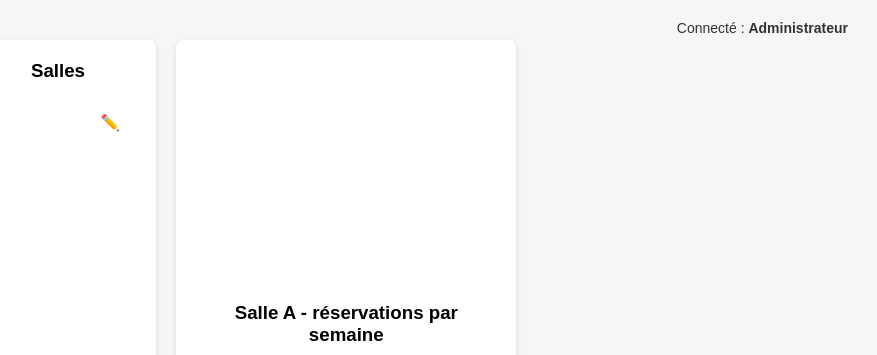
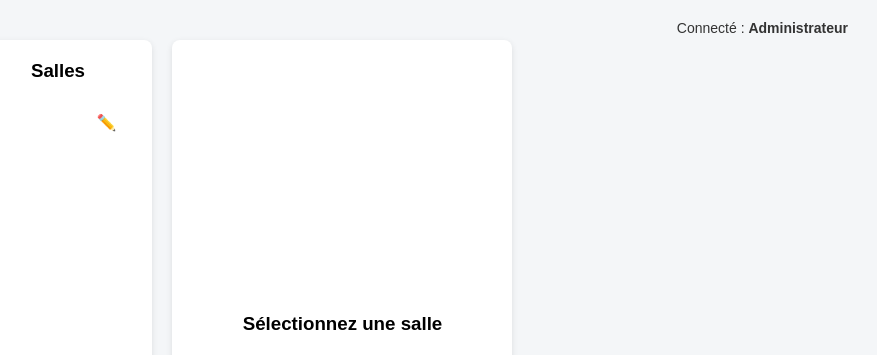
Before and after one commit to tralalerotralalaciel/Projet-CCF, a PHP site: page / in a window 1280 px wide. Shown: the top 355 px of the page, without its empty margins (402-1279 px from the left). Run offline with PHP 8.4, Linux system fonts and the light colour scheme; the visitor is signed in with stand-in values (Sample User, id 1); tables that the repository leaves empty or names only in its code hold one stand-in row (values such as "Sample post"); a stand-in replaces the project's code that opens the database connection.

Commit message:
ajout bd en php

```diff
--- a/index.php
+++ b/index.php
@@ -4,10 +4,12 @@ if (!isset($_SESSION['admin']) || !$_SESSION['admin']) {
     header("Location: connexion.php");
     exit;
 }
+
 require 'db.php';
 
-$stmt = $pdo->query("SELECT * FROM rooms");
-$rooms = $stmt->fetchAll();
+// Récupération des salles depuis la table salle
+$stmt = $pdo->query("SELECT * FROM salle");
+$salles = $stmt->fetchAll();
 ?>
 <!DOCTYPE html>
 <html lang="fr">
@@ -24,17 +26,20 @@ $rooms = $stmt->fetchAll();
 <div class="admin-layout">
     <div class="rooms-panel">
         <h3>Salles</h3>
-        <?php foreach ($rooms as $room): ?>
-            <div class="room <?= $room['status'] ?>"
-                 onclick="selectRoom(this, '<?= $room['name'] ?>')">
-                <span><?= htmlspecialchars($room['name']) ?></span>
-                <div class="actions" onclick="event.stopPropagation()">✏️</div>
+
+        <?php foreach ($salles as $salle): ?>
+            <div class="room <?= htmlspecialchars($salle['etat']) ?>"
+                 onclick="selectRoom(this, '<?= htmlspecialchars($salle['nom']) ?>')">
+
+                <span><?= htmlspecialchars($salle['nom']) ?></span>
+                <div class="actions">✏️</div>
             </div>
         <?php endforeach; ?>
+
     </div>
 
     <div class="graph-panel">
-        <h3 id="graph-title">Salle A - réservations par semaine</h3>
+        <h3 id="graph-title">Sélectionnez une salle</h3>
         <canvas id="roomChart"></canvas>
     </div>
 </div>
@@ -45,7 +50,7 @@ $rooms = $stmt->fetchAll();
 const ctx = document.getElementById('roomChart');
 let chart;
 
-// Sample reservation data (in real project, fetch from DB)
+// Données simulées (prototype)
 const roomData = {
     'Salle A': [2, 3, 6, 1, 4],
     'Salle B': [1, 5, 2, 4, 3],
@@ -60,16 +65,22 @@ function selectRoom(element, room) {
 }
 
 function showGraph(room) {
-    document.getElementById('graph-title').innerText = room + " - réservations par semaine";
+    document.getElementById('graph-title').innerText =
+        room + " - occupation hebdomadaire";
+
     const data = {
         labels: ['Lundi', 'Mardi', 'Mercredi', 'Jeudi', 'Vendredi'],
-        datasets: [{ label: 'Nombre de réservations', data: roomData[room], backgroundColor: '#007BFF' }]
+        datasets: [{
+            label: 'Nombre d’occupations',
+            data: roomData[room] || [],
+            backgroundColor: '#007BFF'
+        }]
     };
-    if(chart) chart.destroy();
+
+    if (chart) chart.destroy();
     chart = new Chart(ctx, { type: 'bar', data });
 }
+</script>
 
-showGraph('Salle A');
-</script>
 </body>
 </html>
```
Also changed, not shown: bd.php (+3 -4 lines), connexion.php (+6 -6 lines).
